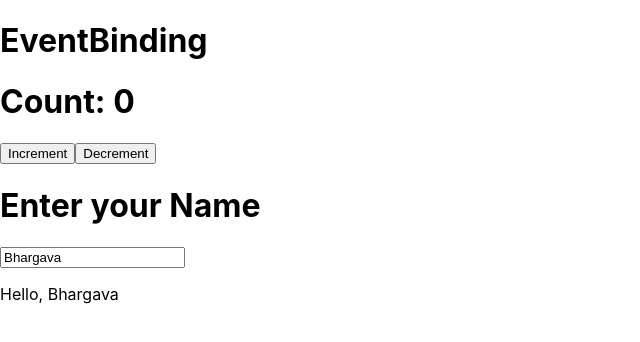
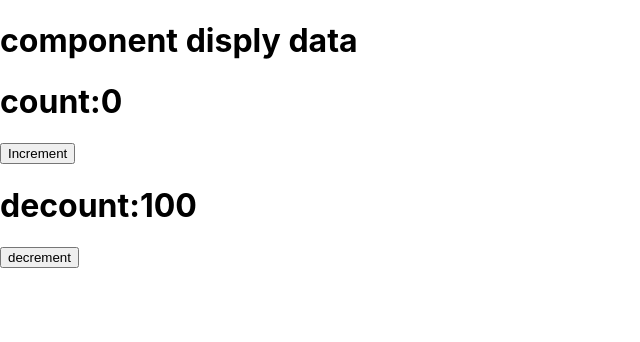
Before and after one commit to bhargava1993/react_06-26, a React (Create React App) app in the folder my-app/: page / in a window 1280 px wide. Shown: the top 342 px of the page, without its empty margins (0-640 px from the left). Built offline with nearby package versions, Linux system fonts and the light colour scheme.

Commit message:
life cycle methods

```diff
--- a/my-app/src/App.js
+++ b/my-app/src/App.js
@@ -12,51 +12,53 @@ import FallBackPage from './components/FallBackPage';
 
 import ProductList from './LiftingStateUP/ProductList';
 import CartSummary from './LiftingStateUP/CartSummary';
+import LifeCycleHooks from './LiftingStateUP/LifeCycleHooks';
 
 function App() {
   const [cartCount, setCartCount] = useState(0);
-  console.log("cartCount----",cartCount)
+  // console.log("cartCount----",cartCount)
 
-  // return(
-  //   <>
-  //   <ProductList setCartCount={setCartCount}/>
-  //   <CartSummary cartCount={cartCount} />
-  //    </>
-  // )
+  return(
+    <>
+    <LifeCycleHooks />
+    {/* <ProductList setCartCount={setCartCount}/>
+    <CartSummary cartCount={cartCount} /> */}
+     </>
+  )
 
 
-  return (
-    // it enabless Routing
-    <BrowserRouter>
+  // return (
+  //   // it enabless Routing
+  //   <BrowserRouter>
 
 
-      {/* <nav>
-        <Link to="/">Home</Link>
-        <br></br>
-        <Link to="/home">Home</Link>
-        <br></br>
-        <Link to="/about">About</Link>
-        <br></br>
-        <Link to="/contact">contact</Link>
-      </nav> */}
+  //     {/* <nav>
+  //       <Link to="/">Home</Link>
+  //       <br></br>
+  //       <Link to="/home">Home</Link>
+  //       <br></br>
+  //       <Link to="/about">About</Link>
+  //       <br></br>
+  //       <Link to="/contact">contact</Link>
+  //     </nav> */}
 
-      <Routes>
+  //     <Routes>
 
-        <Route path="/" element={<EventBinding />}></Route>
+  //       <Route path="/" element={<EventBinding />}></Route>
 
-        <Route path="/products" element={<ProductList setCartCount={setCartCount}/>} ></Route>
-        <Route path="/cart" element={<CartSummary cartCount={cartCount} />} ></Route>
+  //       <Route path="/products" element={<ProductList setCartCount={setCartCount}/>} ></Route>
+  //       <Route path="/cart" element={<CartSummary cartCount={cartCount} />} ></Route>
 
 
-        <Route path="/home" element={<Home />}></Route>
-        <Route path="/about" element={<About />}></Route>
-        <Route path="/contact" element={<Contact />}></Route>
+  //       <Route path="/home" element={<Home />}></Route>
+  //       <Route path="/about" element={<About />}></Route>
+  //       <Route path="/contact" element={<Contact />}></Route>
 
-        <Route path="*" element={<FallBackPage />}></Route>
-      </Routes>
+  //       <Route path="*" element={<FallBackPage />}></Route>
+  //     </Routes>
 
-    </BrowserRouter>
-  )
+  //   </BrowserRouter>
+  // )
 
   // return (
   //   <div className="App">
--- /dev/null
+++ b/my-app/src/LiftingStateUP/LifeCycleHooks.js
@@ -0,0 +1,50 @@
+import { useEffect, useState } from "react";
+
+function LifeCycleHooks(){
+
+    const [count,SetCount] = useState(0);
+
+    const [decount, setDecount] = useState(100)
+
+    //every render this will call
+    useEffect(()=>{
+        console.log("1. useEffect Executed");
+    })
+
+    // when initial page loades
+    //[] means run only once, when the component is  mounted
+    useEffect(()=>{
+        console.log("2. useEffect with dependency Executed");
+    },[])
+
+
+    useEffect(()=>{
+        console.log("3. useEffect with dependency and value Executed");
+    },[count])
+
+
+    useEffect(()=>{
+        console.log("4. clean up function");
+
+        return ()=>{
+
+        }
+    },[])
+
+
+    return(
+        <>
+        <h1>component disply data</h1>
+        <h1>count:{count}</h1>
+
+        <button onClick={()=> SetCount(count+1)}>Increment</button>
+
+        <h1>decount:{decount}</h1>
+
+        <button onClick={()=> setDecount(decount-1)}>decrement</button>
+        </>
+    )
+
+}
+
+export default LifeCycleHooks;
--- a/my-app/src/index.js
+++ b/my-app/src/index.js
@@ -6,9 +6,9 @@ import reportWebVitals from './reportWebVitals';
 
 const root = ReactDOM.createRoot(document.getElementById('root'));
 root.render(
-  <React.StrictMode>
+  // <React.StrictMode>
     <App />
-  </React.StrictMode>
+  // {/* </React.StrictMode> */}
 );
 
 // If you want to start measuring performance in your app, pass a function
```
Also changed, not shown: my-app/readMe.txt.
